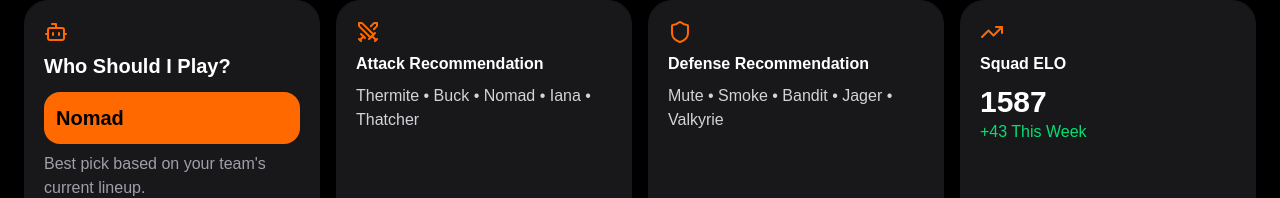
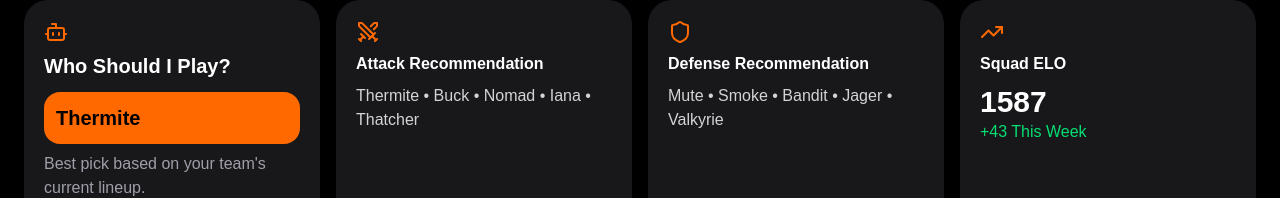
Before and after one commit to ImBlondie/siegesquad, a Next.js app: page / in a window 1280 px wide. Shown: the part 184-382 px from the top of the page. Built offline with nearby package versions, Linux system fonts and the light colour scheme.

Commit message:
Update page.js

```diff
--- a/src/app/page.js
+++ b/src/app/page.js
@@ -20,6 +20,22 @@
     { name: 'Caleb', rank: 'Gold V', kd: 0.76, attack: 'Fuze', defense: 'Frost' },
     { name: 'Chris', rank: 'Bronze V', kd: 0.99, attack: 'Brava', defense: 'Smoke' },
 ];
+const attackOps = squad.map((player) => player.attack);
+
+let recommendation = "Nomad";
+
+if (!attackOps.includes("Thermite") && !attackOps.includes("Ace")) {
+  recommendation = "Thermite";
+}
+else if (!attackOps.includes("Nomad")) {
+  recommendation = "Nomad";
+}
+else if (!attackOps.includes("Buck") && !attackOps.includes("Sledge")) {
+  recommendation = "Buck";
+}
+else if (!attackOps.includes("Lion")) {
+  recommendation = "Lion";
+}
 
   const wrappedAwards = [
     '🏆 MVP: Taliban',
@@ -44,7 +60,9 @@
           <div className='bg-zinc-900 p-5 rounded-3xl'>
             <Bot className='text-orange-500 mb-2' />
             <h2 className='font-bold text-xl'>Who Should I Play?</h2>
-            <div className='mt-3 bg-orange-500 text-black p-3 rounded-2xl font-bold text-xl'>Nomad</div>
+            <div className='mt-3 bg-orange-500 text-black p-3 rounded-2xl font-bold text-xl'>
+  {recommendation}
+</div>
             <p className='text-zinc-400 mt-2'>Best pick based on your team's current lineup.</p>
           </div>
 
```
